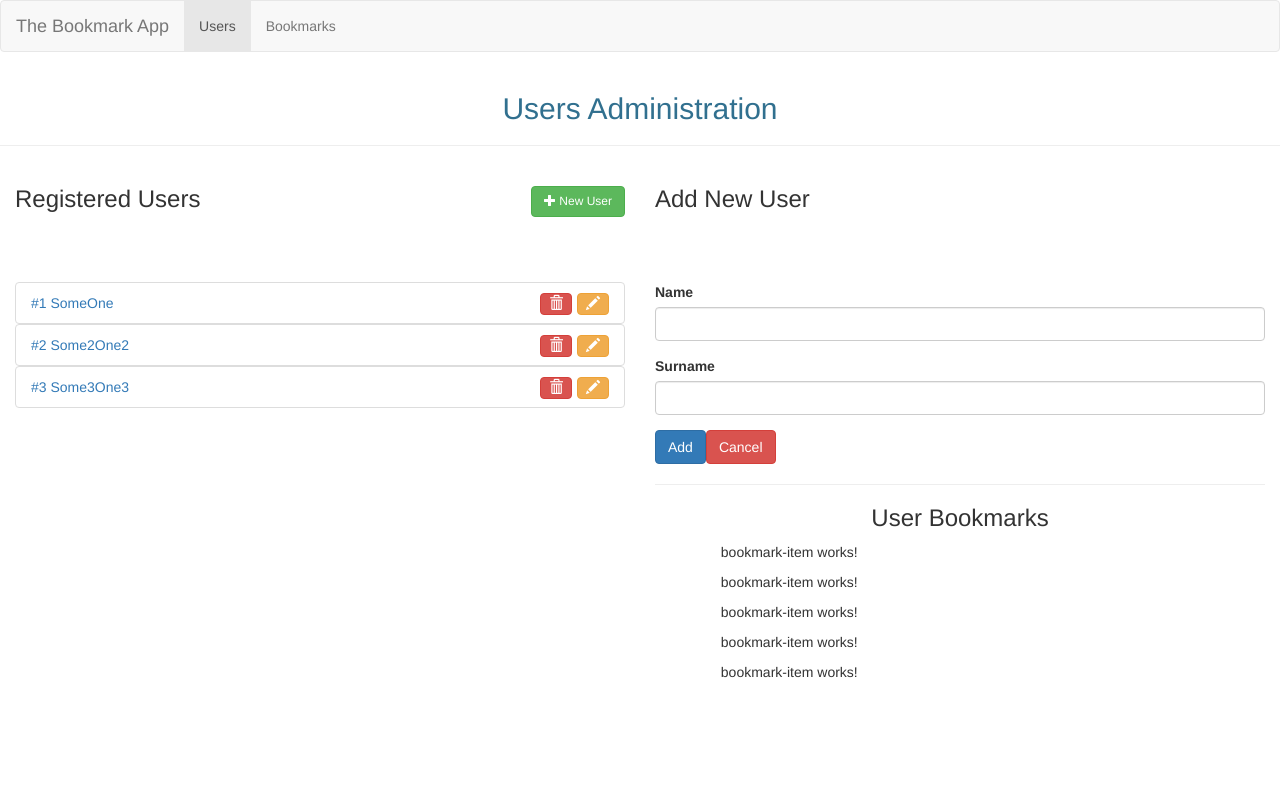
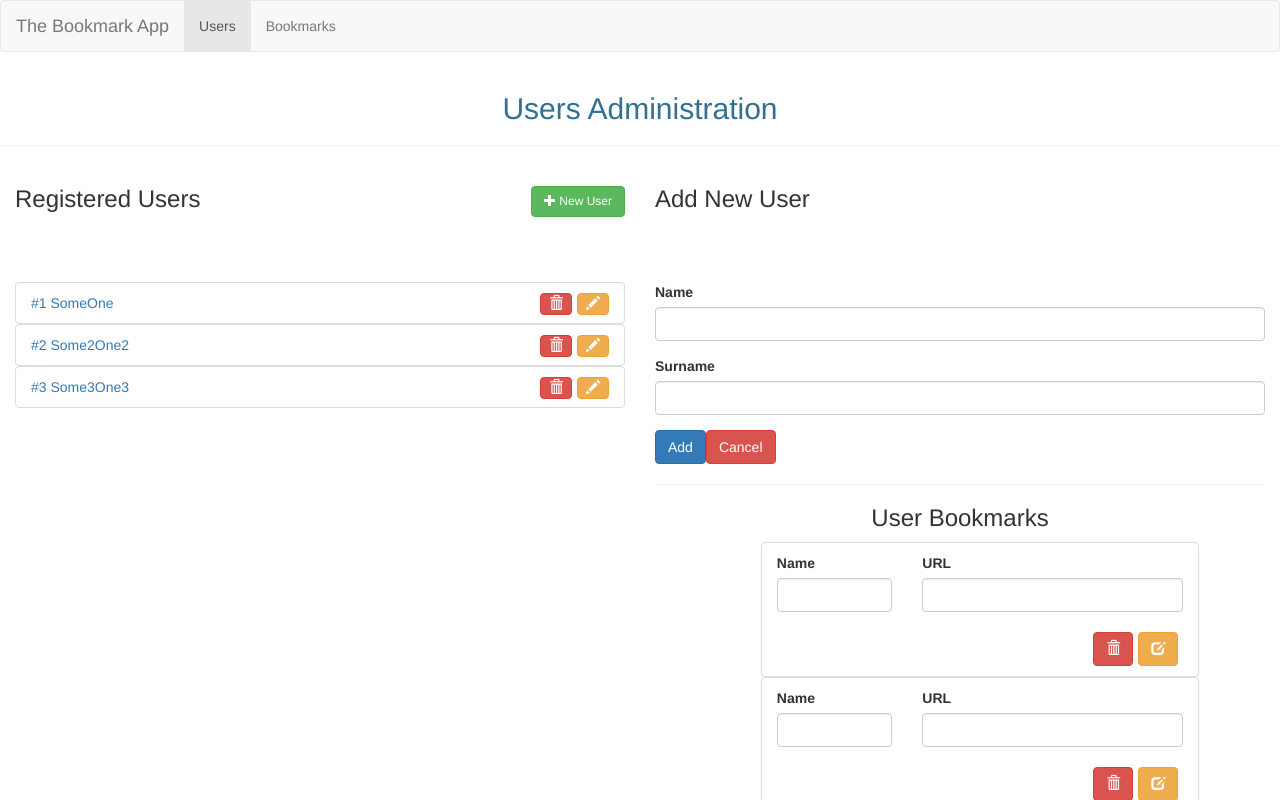
Before and after one commit to Stilos/wiluFront, an Angular app: page /users/edit in a window 1280 px wide. Shown: the top 800 px of the page. Built offline with nearby package versions, Linux system fonts and the light colour scheme.

Commit message:
bookmark item

```diff
--- a/src/app/app.module.ts
+++ b/src/app/app.module.ts
@@ -14,6 +14,7 @@ import { EditUserComponent } from './users/edit-user/edit-user.component';
 import {promise} from 'selenium-webdriver';
 import { BookmarkItemComponent } from './bookmarks/bookmark-item/bookmark-item.component';
 import fullyResolved = promise.fullyResolved;
+import { BookmarksService } from './bookmarks/bookmarks.service';
 
 const appRoutes: Routes = [
   { path: '', component: HomeComponent },
@@ -39,7 +40,7 @@ const appRoutes: Routes = [
     BrowserModule,
     FormsModule
   ],
-  providers: [UsersService],
+  providers: [UsersService, BookmarksService],
   bootstrap: [AppComponent]
 })
 export class AppModule { }
--- a/src/app/bookmarks/bookmark-item/bookmark-item.component.css
+++ b/src/app/bookmarks/bookmark-item/bookmark-item.component.css
@@ -0,0 +1,3 @@
+li .row .btn{
+    margin-right: 5px;
+}
--- a/src/app/bookmarks/bookmark-item/bookmark-item.component.html
+++ b/src/app/bookmarks/bookmark-item/bookmark-item.component.html
@@ -1,3 +1,23 @@
-<p>
-  bookmark-item works!
-</p>
+<li class="list-group-item">
+  <div class="row">
+    <div class="col-xs-4">
+      <label for="input1">Name</label>
+      <input type="text" id="input1" name="input1" class="form-control left" ngModel>
+    </div>
+    <div class="col-xs-8">
+      <label for="input2">URL</label>
+      <input type="text" id="input2" name="input2" class="form-control" ngModel>
+    </div>
+  </div>
+  <div class="row">
+    <div class="col-xs-12">
+      <br>
+      <button class="btn btn-warning pull-right">
+        <span class="glyphicon glyphicon-edit"></span>
+      </button>
+      <button class="btn btn-danger pull-right">
+        <span class="glyphicon glyphicon-trash"></span>
+      </button>
+    </div>
+  </div>
+</li>
--- /dev/null
+++ b/src/app/bookmarks/bookmark.model.ts
@@ -0,0 +1,13 @@
+export class Bookmark{
+    public id: number;
+    public userId: number;
+    public name: string;
+    public url: string;
+
+    constructor(id: number, userId: number, name: string, url: string){
+        this.id = id;
+        this.userId = userId;
+        this.name = name;
+        this.url = url;
+    }
+}
--- /dev/null
+++ b/src/app/bookmarks/bookmarks.service.ts
@@ -0,0 +1,15 @@
+import { Bookmark } from "./bookmark.model";
+
+export class BookmarksService {
+    private bookmarksArray: Bookmark[] = [
+        new Bookmark(1, 3, 'huhu', 'www.wp.pl'),
+        new Bookmark(1, 3, 'huhu', 'www.wp.pl'),
+        new Bookmark(1, 3, 'huhu', 'www.wp.pl'),
+        new Bookmark(1, 3, 'huhu', 'www.wp.pl'),
+        new Bookmark(1, 3, 'huhu', 'www.wp.pl'),
+    ]
+
+    getBookmarks(): Bookmark[]{
+        return this.bookmarksArray.slice();
+    }
+}
--- a/src/app/users/edit-user/edit-user.component.html
+++ b/src/app/users/edit-user/edit-user.component.html
@@ -17,5 +17,7 @@
 <hr>
 <h3 class="text-center">User Bookmarks</h3>
 <div class="col-xs-10 col-xs-offset-1">
-  <app-bookmark-item *ngFor="let a of [1,2,3,4,5]"></app-bookmark-item>
+  <ul>
+    <app-bookmark-item *ngFor="let bookmark of bookmarksArray"></app-bookmark-item>
+  </ul>
 </div>
--- a/src/app/users/edit-user/edit-user.component.ts
+++ b/src/app/users/edit-user/edit-user.component.ts
@@ -1,9 +1,11 @@
-import {Component, OnDestroy, OnInit, ViewChild} from '@angular/core';
-import {User} from '../user.model';
-import {NgForm} from '@angular/forms';
-import {UsersService} from '../users.service';
-import {Subscription} from 'rxjs/Subscription';
-import {ActivatedRoute, Router} from '@angular/router';
+import { Component, OnDestroy, OnInit, ViewChild } from '@angular/core';
+import { User } from '../user.model';
+import { NgForm } from '@angular/forms';
+import { UsersService } from '../users.service';
+import { Subscription } from 'rxjs/Subscription';
+import { ActivatedRoute, Router } from '@angular/router';
+import { Bookmark } from '../../bookmarks/bookmark.model';
+import { BookmarksService } from '../../bookmarks/bookmarks.service';
 
 @Component({
   selector: 'app-edit-user',
@@ -14,10 +16,14 @@ export class EditUserComponent implements OnInit, OnDestroy {
   subscription: Subscription;
   editedUser: User;
   isEditMode: boolean;
+  bookmarksArray: Bookmark[];
 
   @ViewChild('f') editForm: NgForm;
 
-  constructor(private usersService: UsersService, private route: ActivatedRoute, private router: Router) {
+  constructor(private usersService: UsersService,
+    private route: ActivatedRoute,
+    private router: Router,
+    private bookmarksService: BookmarksService) {
   }
 
   ngOnInit() {
@@ -36,6 +42,7 @@ export class EditUserComponent implements OnInit, OnDestroy {
         this.isEditMode = false;
       }
     });
+      this.bookmarksArray = this.bookmarksService.getBookmarks();
   }
 
   onCancel() {
```
Also changed, not shown: 1 other file (tests, documents, lock files or other folders).
